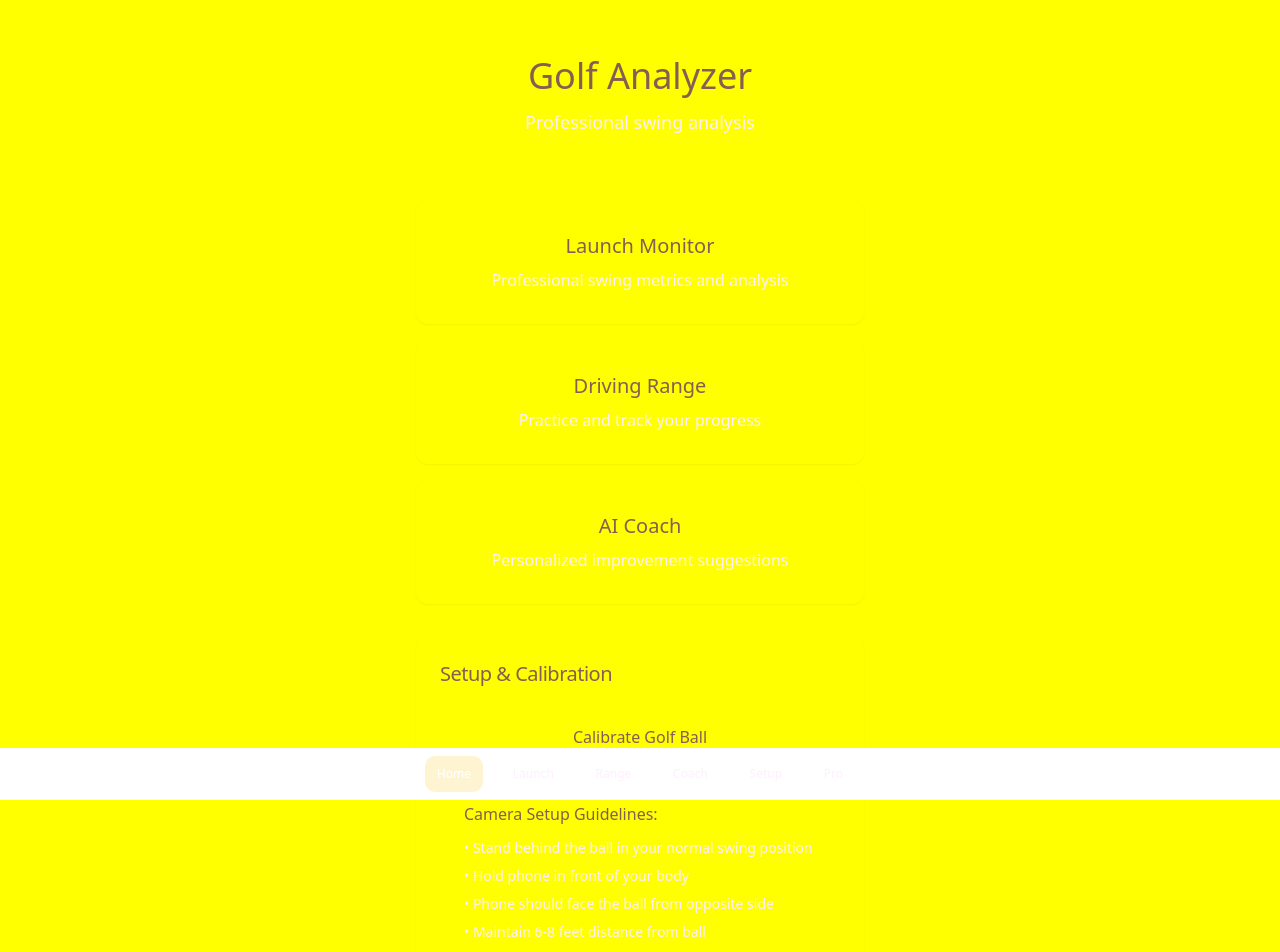
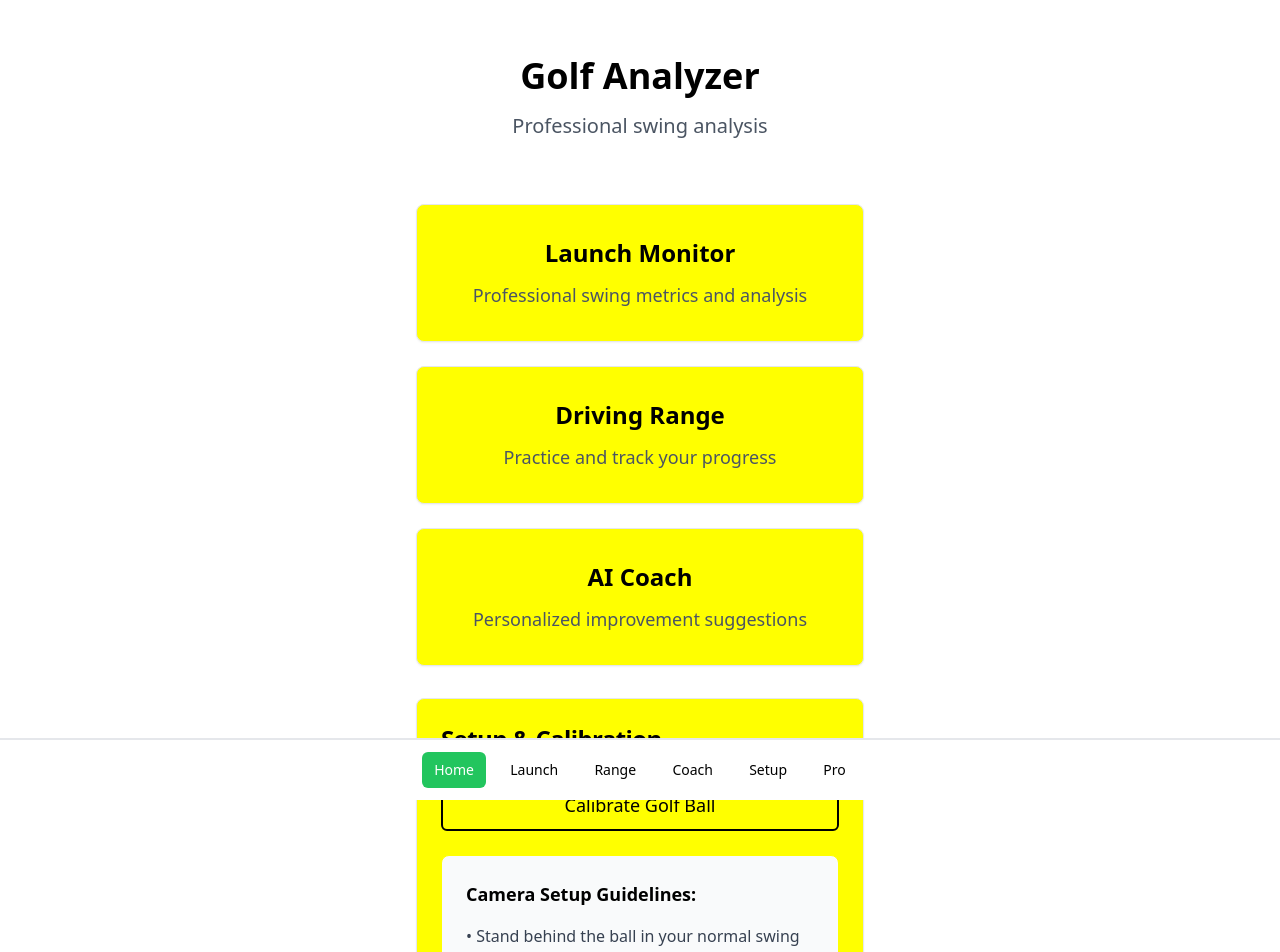
Before and after one commit to businesswilson/pocket-golf-pro-coach, a React (Vite) app: page / in a window 1280 px wide. Shown: the top 952 px of the page. Built offline with nearby package versions, Linux system fonts and the light colour scheme.

Commit message:
Refactor UI colors
Update color scheme for better readability with black, white, and green palette.

```diff
--- a/src/components/BallCalibration.tsx
+++ b/src/components/BallCalibration.tsx
@@ -66,12 +66,12 @@ const BallCalibration: React.FC = () => {
   };
 
   return (
-    <div className="min-h-screen bg-gradient-to-b from-gray-900 to-gray-700 p-4 pb-20">
+    <div className="min-h-screen bg-white p-4 pb-20">
       <div className="max-w-md mx-auto space-y-6">
         {/* Header */}
-        <div className="text-center text-white py-4">
-          <h1 className="text-2xl font-bold">⚪ Ball Calibration</h1>
-          <p className="text-lg opacity-90">Setup Ball Recognition</p>
+        <div className="text-center py-6">
+          <h1 className="text-3xl font-bold text-black">Ball Calibration</h1>
+          <p className="text-xl text-gray-600 mt-2">Setup Ball Recognition</p>
         </div>
 
         <CalibrationProgress currentStep={calibrationStep} totalSteps={3} />
--- a/src/components/HomeScreen.tsx
+++ b/src/components/HomeScreen.tsx
@@ -9,81 +9,81 @@ interface HomeScreenProps {
 
 const HomeScreen: React.FC<HomeScreenProps> = ({ onViewChange }) => {
   return (
-    <div className="min-h-screen bg-background p-6 pb-20">
+    <div className="min-h-screen bg-white p-6 pb-20">
       <div className="max-w-md mx-auto space-y-8">
         {/* Header */}
         <div className="text-center py-8">
-          <h1 className="text-4xl font-light text-foreground mb-3">Golf Analyzer</h1>
-          <p className="text-lg text-muted-foreground font-light">Professional swing analysis</p>
+          <h1 className="text-4xl font-bold text-black mb-4">Golf Analyzer</h1>
+          <p className="text-xl text-gray-600">Professional swing analysis</p>
         </div>
 
         {/* Quick Actions */}
-        <div className="grid grid-cols-1 gap-4">
+        <div className="grid grid-cols-1 gap-6">
           <Card
-            className="cursor-pointer hover:shadow-md transition-all duration-200 border-0 shadow-sm"
+            className="cursor-pointer hover:shadow-lg transition-all duration-200 border border-gray-200"
             onClick={() => onViewChange('launch-monitor')}
           >
             <CardContent className="p-8 text-center">
-              <h3 className="text-xl font-medium mb-2">Launch Monitor</h3>
-              <p className="text-muted-foreground">Professional swing metrics and analysis</p>
+              <h3 className="text-2xl font-semibold text-black mb-3">Launch Monitor</h3>
+              <p className="text-gray-600 text-lg">Professional swing metrics and analysis</p>
             </CardContent>
           </Card>
 
           <Card
-            className="cursor-pointer hover:shadow-md transition-all duration-200 border-0 shadow-sm"
+            className="cursor-pointer hover:shadow-lg transition-all duration-200 border border-gray-200"
             onClick={() => onViewChange('range')}
           >
             <CardContent className="p-8 text-center">
-              <h3 className="text-xl font-medium mb-2">Driving Range</h3>
-              <p className="text-muted-foreground">Practice and track your progress</p>
+              <h3 className="text-2xl font-semibold text-black mb-3">Driving Range</h3>
+              <p className="text-gray-600 text-lg">Practice and track your progress</p>
             </CardContent>
           </Card>
 
           <Card
-            className="cursor-pointer hover:shadow-md transition-all duration-200 border-0 shadow-sm"
+            className="cursor-pointer hover:shadow-lg transition-all duration-200 border border-gray-200"
             onClick={() => onViewChange('coaching')}
           >
             <CardContent className="p-8 text-center">
-              <h3 className="text-xl font-medium mb-2">AI Coach</h3>
-              <p className="text-muted-foreground">Personalized improvement suggestions</p>
+              <h3 className="text-2xl font-semibold text-black mb-3">AI Coach</h3>
+              <p className="text-gray-600 text-lg">Personalized improvement suggestions</p>
             </CardContent>
           </Card>
         </div>
 
         {/* Setup Section */}
-        <Card className="border-0 shadow-sm">
+        <Card className="border border-gray-200">
           <CardHeader>
-            <CardTitle className="text-xl font-medium">Setup & Calibration</CardTitle>
+            <CardTitle className="text-2xl font-semibold text-black">Setup & Calibration</CardTitle>
           </CardHeader>
-          <CardContent className="space-y-4">
+          <CardContent className="space-y-6">
             <Button
               variant="outline"
-              className="w-full justify-center py-6 text-base"
+              className="w-full justify-center py-6 text-lg border-2 border-black text-black hover:bg-black hover:text-white"
               onClick={() => onViewChange('calibration')}
             >
               Calibrate Golf Ball
             </Button>
-            <div className="bg-muted p-6 rounded-lg">
-              <div className="font-medium text-foreground mb-3">Camera Setup Guidelines:</div>
-              <div className="space-y-2 text-sm text-muted-foreground">
-                <div>• Stand behind the ball in your normal swing position</div>
-                <div>• Hold phone in front of your body</div>
-                <div>• Phone should face the ball from opposite side</div>
-                <div>• Maintain 6-8 feet distance from ball</div>
+            <div className="bg-gray-50 p-6 rounded-lg border">
+              <div className="font-semibold text-black mb-4 text-lg">Camera Setup Guidelines:</div>
+              <div className="space-y-3 text-gray-700">
+                <div className="text-base">• Stand behind the ball in your normal swing position</div>
+                <div className="text-base">• Hold phone in front of your body</div>
+                <div className="text-base">• Phone should face the ball from opposite side</div>
+                <div className="text-base">• Maintain 6-8 feet distance from ball</div>
               </div>
             </div>
           </CardContent>
         </Card>
 
         {/* Subscription CTA */}
-        <Card className="bg-golf-primary text-white border-0 shadow-sm">
+        <Card className="bg-green-500 text-white border-0">
           <CardContent className="p-8 text-center">
-            <h3 className="text-xl font-medium mb-2">Golf Analyzer Pro</h3>
-            <p className="text-white/90 mb-6">Advanced analytics and unlimited sessions</p>
-            <p className="text-lg font-medium mb-4">$15/month • 7-day free trial</p>
+            <h3 className="text-2xl font-bold mb-3">Golf Analyzer Pro</h3>
+            <p className="text-white text-lg mb-6">Advanced analytics and unlimited sessions</p>
+            <p className="text-xl font-semibold mb-6">$15/month • 7-day free trial</p>
             <Button
               variant="secondary"
-              className="w-full py-6 text-base"
+              className="w-full py-6 text-lg bg-white text-black hover:bg-gray-100"
               onClick={() => onViewChange('subscription')}
             >
               Start Free Trial
--- a/src/components/Navigation.tsx
+++ b/src/components/Navigation.tsx
@@ -18,7 +18,7 @@ const Navigation: React.FC<NavigationProps> = ({ currentView, onViewChange }) =>
   ];
 
   return (
-    <nav className="fixed bottom-0 left-0 right-0 bg-white border-t border-border px-2 py-2 z-50">
+    <nav className="fixed bottom-0 left-0 right-0 bg-white border-t-2 border-gray-200 px-2 py-3 z-50">
       <div className="flex justify-around items-center max-w-md mx-auto">
         {navItems.map((item) => (
           <Button
@@ -26,13 +26,13 @@ const Navigation: React.FC<NavigationProps> = ({ currentView, onViewChange }) =>
             variant={currentView === item.id ? "default" : "ghost"}
             size="sm"
             onClick={() => onViewChange(item.id)}
-            className={`flex flex-col items-center p-3 min-w-0 text-xs ${
+            className={`flex flex-col items-center p-3 min-w-0 text-sm font-medium ${
               currentView === item.id
-                ? 'bg-golf-primary text-white hover:bg-golf-secondary'
-                : 'text-muted-foreground hover:text-foreground hover:bg-accent'
+                ? 'bg-green-500 text-white hover:bg-green-600'
+                : 'text-black hover:text-black hover:bg-gray-100'
             }`}
           >
-            <span className="font-medium">{item.label}</span>
+            <span>{item.label}</span>
           </Button>
         ))}
       </div>
--- a/src/components/calibration/CalibrationTips.tsx
+++ b/src/components/calibration/CalibrationTips.tsx
@@ -12,17 +12,17 @@ const CalibrationTips: React.FC = () => {
   ];
 
   return (
-    <Card className="border-0 shadow-sm">
+    <Card className="border border-gray-200">
       <CardHeader>
-        <CardTitle className="text-lg font-medium">Calibration Tips</CardTitle>
+        <CardTitle className="text-xl font-semibold text-black">Calibration Tips</CardTitle>
       </CardHeader>
       <CardContent className="space-y-4">
         {tips.map((tip, index) => (
           <div key={index} className="flex space-x-3">
-            <div className="w-2 h-2 bg-golf-primary rounded-full mt-2 flex-shrink-0"></div>
-            <div className="text-sm">
-              <span className="font-medium text-foreground">{tip.label}:</span>
-              <span className="text-muted-foreground ml-1">{tip.text}</span>
+            <div className="w-3 h-3 bg-green-500 rounded-full mt-2 flex-shrink-0"></div>
+            <div className="text-base">
+              <span className="font-semibold text-black">{tip.label}:</span>
+              <span className="text-gray-600 ml-2">{tip.text}</span>
             </div>
           </div>
         ))}
--- a/src/index.css
+++ b/src/index.css
@@ -5,35 +5,35 @@
 
 @layer base {
   :root {
-    --background: 248 250 252;
-    --foreground: 15 23 42;
+    --background: 255 255 255;
+    --foreground: 0 0 0;
 
     --card: 255 255 255;
-    --card-foreground: 15 23 42;
+    --card-foreground: 0 0 0;
 
     --popover: 255 255 255;
-    --popover-foreground: 15 23 42;
+    --popover-foreground: 0 0 0;
 
-    --primary: 15 23 42;
-    --primary-foreground: 248 250 252;
+    --primary: 0 0 0;
+    --primary-foreground: 255 255 255;
 
-    --secondary: 241 245 249;
-    --secondary-foreground: 15 23 42;
+    --secondary: 248 250 252;
+    --secondary-foreground: 0 0 0;
 
-    --muted: 241 245 249;
-    --muted-foreground: 100 116 139;
+    --muted: 248 250 252;
+    --muted-foreground: 71 85 105;
 
-    --accent: 241 245 249;
-    --accent-foreground: 15 23 42;
+    --accent: 248 250 252;
+    --accent-foreground: 0 0 0;
 
     --destructive: 239 68 68;
-    --destructive-foreground: 248 250 252;
+    --destructive-foreground: 255 255 255;
 
     --border: 226 232 240;
     --input: 226 232 240;
-    --ring: 15 23 42;
+    --ring: 0 0 0;
 
-    --radius: 0.75rem;
+    --radius: 0.5rem;
 
     --golf-primary: 34 197 94;
     --golf-secondary: 22 163 74;
@@ -41,25 +41,25 @@
   }
 
   .dark {
-    --background: 15 23 42;
-    --foreground: 248 250 252;
-    --card: 30 41 59;
-    --card-foreground: 248 250 252;
-    --popover: 30 41 59;
-    --popover-foreground: 248 250 252;
-    --primary: 248 250 252;
-    --primary-foreground: 15 23 42;
-    --secondary: 30 41 59;
-    --secondary-foreground: 248 250 252;
-    --muted: 30 41 59;
-    --muted-foreground: 148 163 184;
-    --accent: 30 41 59;
-    --accent-foreground: 248 250 252;
+    --background: 0 0 0;
+    --foreground: 255 255 255;
+    --card: 15 15 15;
+    --card-foreground: 255 255 255;
+    --popover: 15 15 15;
+    --popover-foreground: 255 255 255;
+    --primary: 255 255 255;
+    --primary-foreground: 0 0 0;
+    --secondary: 38 38 38;
+    --secondary-foreground: 255 255 255;
+    --muted: 38 38 38;
+    --muted-foreground: 163 163 163;
+    --accent: 38 38 38;
+    --accent-foreground: 255 255 255;
     --destructive: 239 68 68;
-    --destructive-foreground: 248 250 252;
-    --border: 51 65 85;
-    --input: 51 65 85;
-    --ring: 248 250 252;
+    --destructive-foreground: 255 255 255;
+    --border: 64 64 64;
+    --input: 64 64 64;
+    --ring: 255 255 255;
   }
 }
 
@@ -70,7 +70,9 @@
 
   body {
     @apply bg-background text-foreground;
-    font-feature-settings: "rlig" 1, "calt" 1;
+    font-family: system-ui, -apple-system, BlinkMacSystemFont, 'Segoe UI', 'Roboto', 'Oxygen', 'Ubuntu', 'Cantarell', sans-serif;
+    font-size: 16px;
+    line-height: 1.5;
   }
 }
 
```
Also changed, not shown: src/components/calibration/BallTypesList.tsx (+10 -10 lines), src/components/calibration/CalibrationInstructions.tsx (+18 -18 lines), src/components/calibration/CalibrationProgress.tsx (+5 -5 lines).
